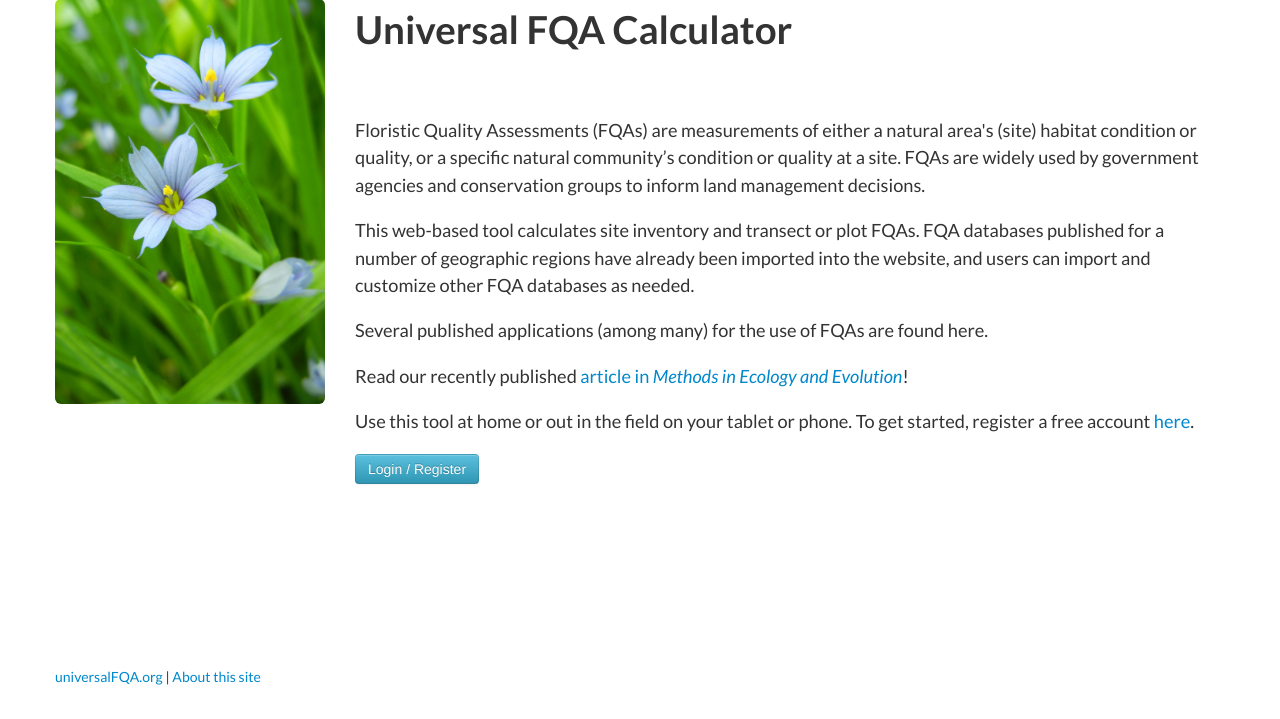
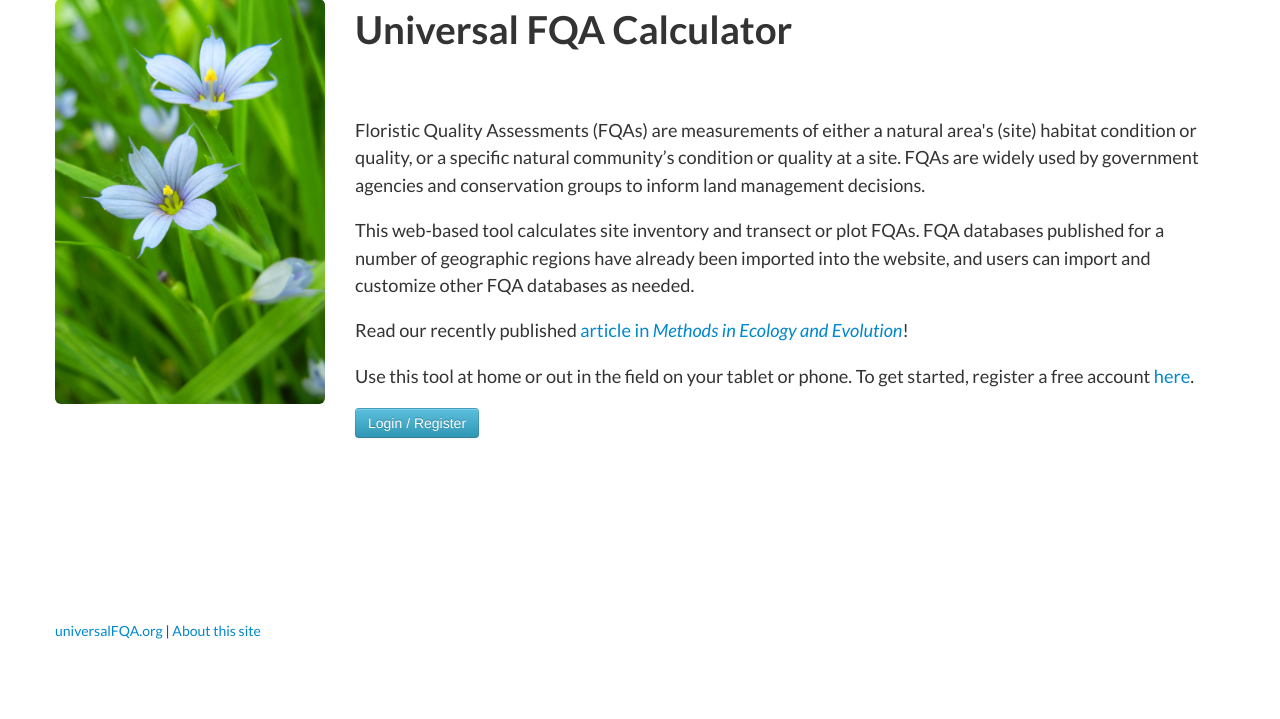
Before and after one commit to wf8/universalFQA, a PHP site: template views/landing.php in a window 1280 px wide. Shown: the part 81-800 px from the top of the page. Run offline with PHP 8.4, Linux system fonts and the light colour scheme; the template is opened without the code that fills it, so the values that code supplies are empty; a stand-in replaces the project's code that opens the database connection.

Commit message:
minor old tweaks to header/landing

```diff
--- a/views/header.php
+++ b/views/header.php
@@ -10,7 +10,7 @@
     <link href="/assets/css/bootstrap.min.css" rel="stylesheet">
     <link href="/assets/css/bootstrap-responsive.min.css" rel="stylesheet">
     <link href="/assets/css/fqa.css" rel="stylesheet">
-    <link href='http://fonts.googleapis.com/css?family=Lato:400,700,400italic,700italic' rel='stylesheet' type='text/css'>
+    <link href='https://fonts.googleapis.com/css?family=Lato:400,700,400italic,700italic' rel='stylesheet' type='text/css'>
     <link href="/assets/css/sol.css" rel="stylesheet" >
 
     <script type="text/javascript" src="/assets/js/jquery-1.9.1.min.js"></script>
--- a/views/landing.php
+++ b/views/landing.php
@@ -32,9 +32,9 @@
 					<p class="nice-text">
 						This web-based tool calculates site inventory and transect or plot FQAs. FQA databases published for a number of geographic regions have already been imported into the website, and users can import and customize other FQA databases as needed.
 					</p>
-					<p class="nice-text">
+					<!--<p class="nice-text">
 						Several published applications (among many) for the use of FQAs are found here.
-					</p>
+					</p>-->
 					<p class="nice-text">
 						Read our recently published <a href="http://onlinelibrary.wiley.com/doi/10.1111/2041-210X.12491/full">article in <i>Methods in Ecology and Evolution</i></a>!
 					</p>
```
